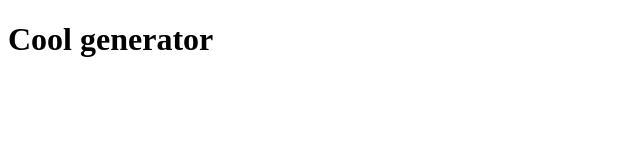
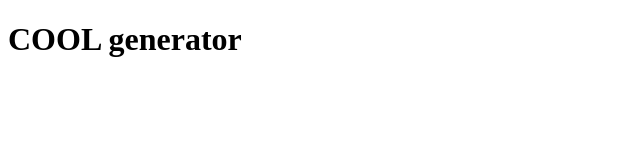
Before and after one commit to boodscode237/Background-generator, a plain HTML site: page index.htm in a window 1280 px wide. Shown: the whole page, without its empty margins (0-640 px from the left). Drawn offline with Linux system fonts and the light colour scheme.

Commit message:
capital title

```diff
--- a/index.htm
+++ b/index.htm
@@ -8,7 +8,7 @@
 </head>
 
 <body>
-    <h1>Cool generator</h1>
+    <h1>COOL generator</h1>
 </body>
 
 </html>
```
